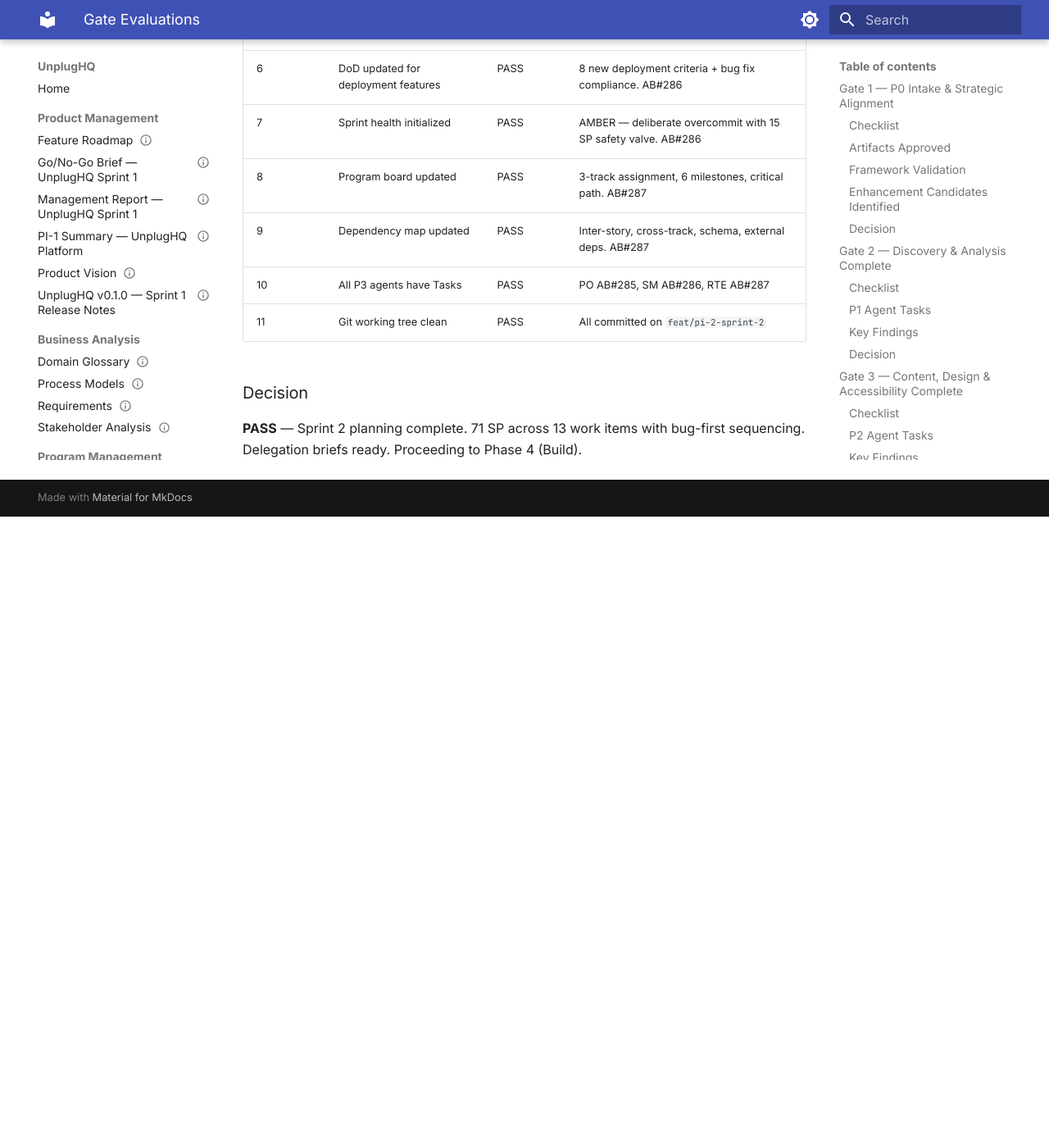
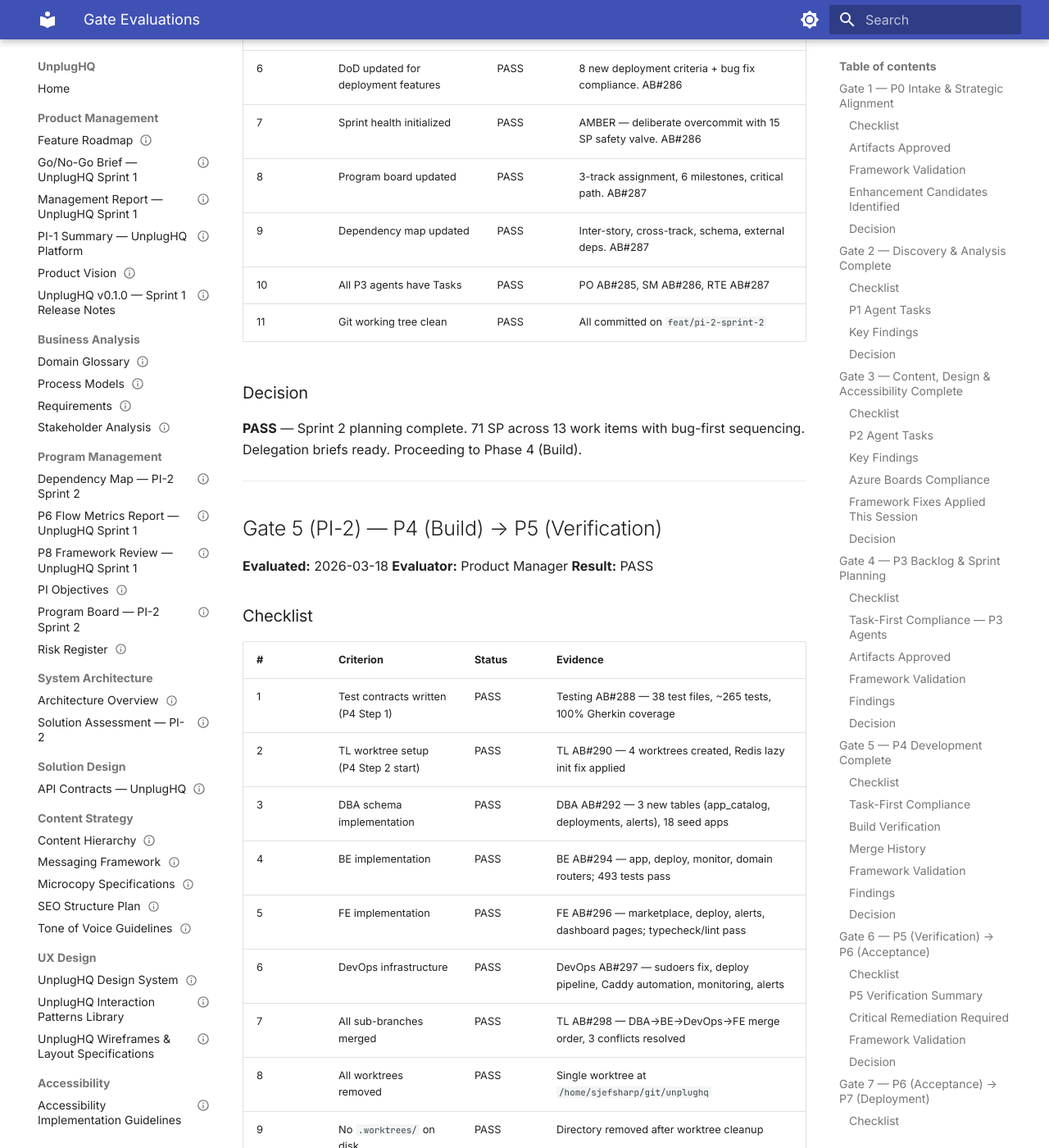
Before and after one commit to sjefsharp/unplughq, an MkDocs documentation site: the page built from docs/gate-evaluations.md, in a window 1280 px wide and 1400 px high, scrolled down 24888 px. Shown: the whole window at 82% size. Built offline with MkDocs 1.6.1 and Material for MkDocs 9.7.7, drawn with Linux system fonts in a browser that asks for light colours; before the commit the page ends 25518 px from its top, so only the background shows below that; some of the changed text lies outside the part shown.

Commit message:
chore(pm): Gate 5 PI-2 PASS — P4 build complete

```diff
--- a/docs/gate-evaluations.md
+++ b/docs/gate-evaluations.md
@@ -652,3 +652,47 @@
 ### Decision
 
 **PASS** — Sprint 2 planning complete. 71 SP across 13 work items with bug-first sequencing. Delegation briefs ready. Proceeding to Phase 4 (Build).
+
+---
+
+## Gate 5 (PI-2) — P4 (Build) → P5 (Verification)
+
+**Evaluated:** 2026-03-18
+**Evaluator:** Product Manager
+**Result:** PASS
+
+### Checklist
+
+| # | Criterion | Status | Evidence |
+|---|-----------|--------|----------|
+| 1 | Test contracts written (P4 Step 1) | PASS | Testing AB#288 — 38 test files, ~265 tests, 100% Gherkin coverage |
+| 2 | TL worktree setup (P4 Step 2 start) | PASS | TL AB#290 — 4 worktrees created, Redis lazy init fix applied |
+| 3 | DBA schema implementation | PASS | DBA AB#292 — 3 new tables (app_catalog, deployments, alerts), 18 seed apps |
+| 4 | BE implementation | PASS | BE AB#294 — app, deploy, monitor, domain routers; 493 tests pass |
+| 5 | FE implementation | PASS | FE AB#296 — marketplace, deploy, alerts, dashboard pages; typecheck/lint pass |
+| 6 | DevOps infrastructure | PASS | DevOps AB#297 — sudoers fix, deploy pipeline, Caddy automation, monitoring, alerts |
+| 7 | All sub-branches merged | PASS | TL AB#298 — DBA→BE→DevOps→FE merge order, 3 conflicts resolved |
+| 8 | All worktrees removed | PASS | Single worktree at `/home/sjefsharp/git/unplughq` |
+| 9 | No `.worktrees/` on disk | PASS | Directory removed after worktree cleanup |
+| 10 | Typecheck exit 0 | PASS | `pnpm typecheck` exit 0 |
+| 11 | Lint exit 0 | PASS | `pnpm lint` exit 0 |
+| 12 | Build exit 0 | PASS | `pnpm build` exit 0 |
+| 13 | Test exit 0 | PASS | `pnpm test` exit 0 |
+| 14 | All P4 agents have Tasks | PASS | TST AB#288, TL AB#290, DBA AB#292, BE AB#294, FE AB#296, DevOps AB#297, TL AB#298 |
+| 15 | Feature branch clean | PASS | `git status` clean at `65cad74` |
+
+### P4 Artifacts Produced
+
+| Agent | Artifact | Task |
+|-------|----------|------|
+| Testing | `test-strategy-sprint2.md` | AB#288 |
+| Tech Lead | `build-verification-report.md` (updated) | AB#290 |
+| DBA | `database-schema-sprint2.md` | AB#292 |
+| BE | `be-sprint2-implementation.md` | AB#294 |
+| FE | `fe-sprint2-implementation.md` | AB#296 |
+| DevOps | `devops-sprint2-infrastructure.md` | AB#297 |
+| Tech Lead | `build-verification-sprint2.md` | AB#298 |
+
+### Decision
+
+**PASS** — All 4 code agents + Testing + 2x Tech Lead delivered. All sub-branches merged cleanly. Typecheck, lint, build, and test all exit 0. Proceeding to Phase 5 (Verification).
```
